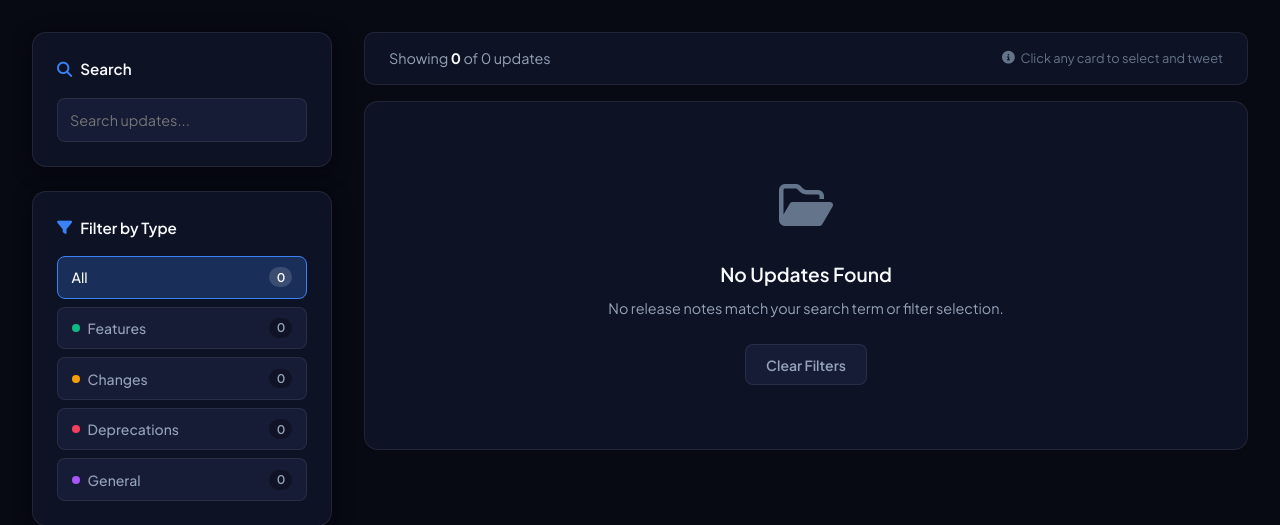
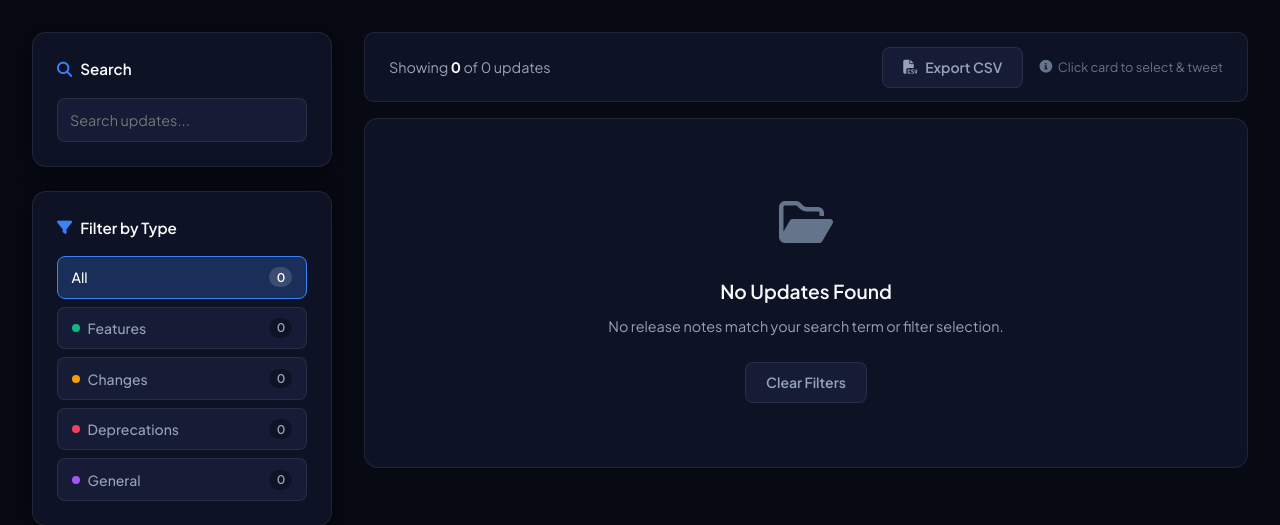
Before and after one commit to thomasheadrapson/thomasheadrapson-event-talks-app, a Flask app: page / in a window 1280 px wide. Shown: the part 91-616 px from the top of the page. Run offline with Flask 3, Linux system fonts and the light colour scheme; data that the repository does not hold is empty.

Commit message:
feat: Add CSV export button and inline check indicator feedback for copying

```diff
--- a/static/css/style.css
+++ b/static/css/style.css
@@ -445,6 +445,12 @@ body {
     color: var(--text-primary);
 }
 
+.toolbar-actions {
+    display: flex;
+    align-items: center;
+    gap: 1rem;
+}
+
 .select-hint {
     font-size: 0.8rem;
     color: var(--text-muted);
@@ -452,6 +458,7 @@ body {
     align-items: center;
     gap: 0.35rem;
 }
+
 
 /* Loader */
 .loader-container {
--- a/static/js/app.js
+++ b/static/js/app.js
@@ -39,6 +39,7 @@ const elements = {
     updatesGrid: document.getElementById('updates-grid'),
     emptyState: document.getElementById('empty-state'),
     resetFiltersBtn: document.getElementById('reset-filters-btn'),
+    exportCsvBtn: document.getElementById('export-csv-btn'),
 
     // Modal Elements
     tweetModal: document.getElementById('tweet-modal'),
@@ -151,6 +152,9 @@ function initEventListeners() {
 
     // Publish to Twitter/X
     elements.publishTweetBtn.addEventListener('click', publishTweet);
+
+    // Export CSV
+    elements.exportCsvBtn.addEventListener('click', exportToCSV);
 }
 
 // Fetch Release Notes
@@ -332,7 +336,19 @@ function renderUpdatesGrid() {
             // If user clicked copy quick action
             if (e.target.closest('.copy-btn-quick')) {
                 e.stopPropagation();
+                const btn = e.target.closest('.copy-btn-quick');
+                const icon = btn.querySelector('i');
                 copyRawContent(update);
+
+                // Direct icon feedback
+                icon.className = 'fa-solid fa-check';
+                btn.style.color = 'var(--feature-color)';
+                btn.style.borderColor = 'var(--feature-color)';
+                setTimeout(() => {
+                    icon.className = 'fa-solid fa-copy';
+                    btn.style.color = '';
+                    btn.style.borderColor = '';
+                }, 1500);
                 return;
             }
 
@@ -532,3 +548,50 @@ function showToast(message, type = 'success') {
         setTimeout(() => toast.remove(), 500);
     }, 3500);
 }
+
+// Export Filtered Updates to CSV
+function exportToCSV() {
+    if (filteredUpdates.length === 0) {
+        showToast('No updates to export.', 'warning');
+        return;
+    }
+
+    // Header row
+    const headers = ['Date', 'Type', 'URL', 'Content'];
+
+    // Map rows (strip HTML content for compatibility with spreadsheet readers)
+    const rows = filteredUpdates.map(up => [
+        up.date,
+        up.type,
+        up.link,
+        stripHtml(up.content)
+    ]);
+
+    // Convert arrays to CSV strings, escaping double quotes properly
+    const csvContent = [
+        headers.join(','),
+        ...rows.map(row => row.map(val => {
+            const escaped = (val || '').toString().replace(/"/g, '""');
+            return `"${escaped}"`;
+        }).join(','))
+    ].join('\n');
+
+    try {
+        const blob = new Blob([csvContent], { type: 'text/csv;charset=utf-8;' });
+        const url = URL.createObjectURL(blob);
+        const link = document.createElement("a");
+        const filename = `bq_release_notes_${new Date().toISOString().split('T')[0]}.csv`;
+
+        link.setAttribute("href", url);
+        link.setAttribute("download", filename);
+        link.style.visibility = 'hidden';
+        document.body.appendChild(link);
+        link.click();
+        document.body.removeChild(link);
+
+        showToast(`Exported ${filteredUpdates.length} updates to CSV.`, 'success');
+    } catch (err) {
+        console.error(err);
+        showToast('Failed to export CSV.', 'error');
+    }
+}
--- a/templates/index.html
+++ b/templates/index.html
@@ -134,9 +134,14 @@
                         Showing <strong id="visible-count">0</strong> of <span id="total-count">0</span> updates
                     </div>
                     <div class="toolbar-actions">
-                        <span class="select-hint"><i class="fa-solid fa-circle-info"></i> Click any card to select and tweet</span>
+                        <button id="export-csv-btn" class="btn btn-secondary" title="Export current list to CSV">
+                            <i class="fa-solid fa-file-csv"></i>
+                            <span>Export CSV</span>
+                        </button>
+                        <span class="select-hint"><i class="fa-solid fa-circle-info"></i> Click card to select & tweet</span>
                     </div>
                 </div>
+
 
                 <!-- Loader -->
                 <div id="loader" class="loader-container">
```
